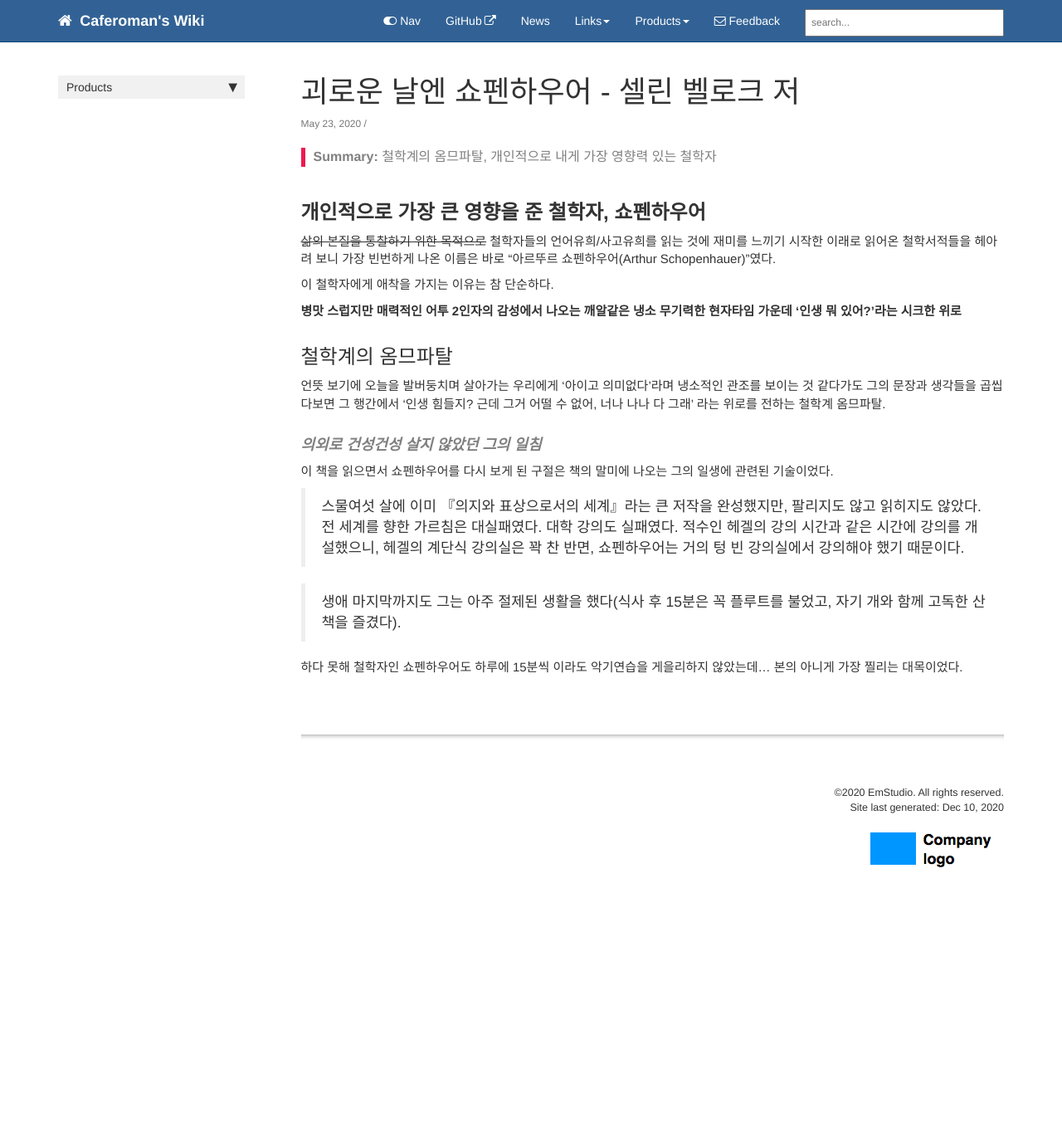
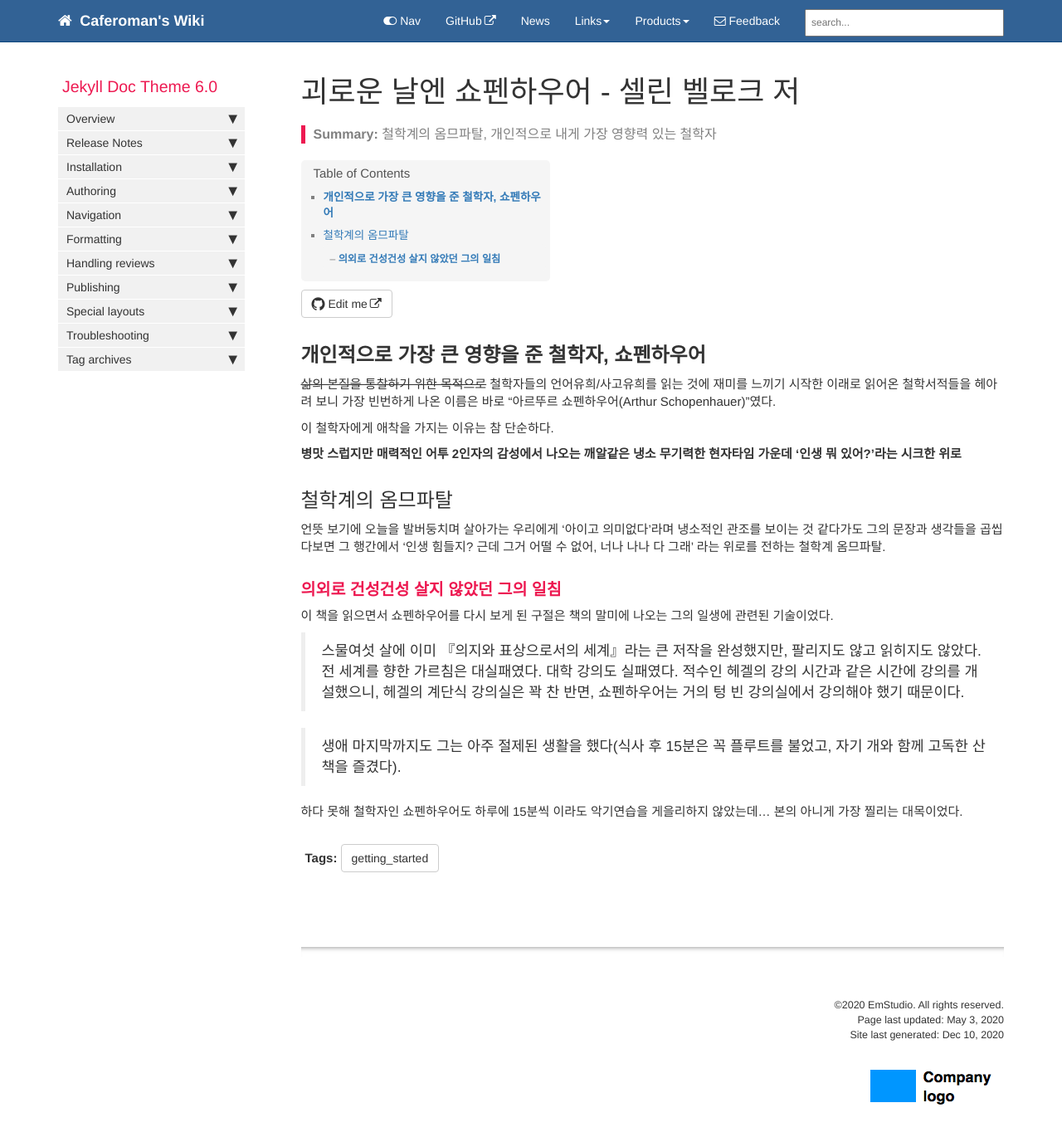
Before and after one commit to caferoman/caferoman.github.io, a Jekyll site: the page built from pages/books/2020-05-23-book-review-schopenhauer.md, in a window 1280 px wide and 1400 px high. Shown: the top 1370 px of the window at 83% size. Built offline with Jekyll 4.4.1, drawn with Linux system fonts in a browser that asks for light colours; comment, search, counter and statistics services are not loaded.

Commit message:
1st booklog update

```diff
--- a/_posts/2020-05-23-book-review-schopenhauer.md
+++ b/pages/books/2020-05-23-book-review-schopenhauer.md
@@ -1,8 +1,12 @@
 ---
 title:  "괴로운 날엔 쇼펜하우어 - 셀린 벨로크 저"
-published: true
+tags: [getting_started]
+last_updated: May 3, 2020
+keywords: book, book review, schopenhauer, philosophy
+summary: "철학계의 옴므파탈, 개인적으로 내게 가장 영향력 있는 철학자"
+sidebar: mydoc_sidebar
 permalink: book-review-schopenhauer.html
-summary: "철학계의 옴므파탈, 개인적으로 내게 가장 영향력 있는 철학자"
+folder: books
 image: images/br001.jfif
 ---
 
@@ -20,7 +24,7 @@ image: images/br001.jfif
 
 언뜻 보기에 오늘을 발버둥치며 살아가는 우리에게 '아이고 의미없다'라며 냉소적인 관조를 보이는 것 같다가도 그의 문장과 생각들을 곱씹다보면 그 행간에서 '인생 힘들지? 근데 그거 어떨 수 없어, 너나 나나 다 그래' 라는 위로를 전하는 철학계 옴므파탈.
 
-#### **의외로 건성건성 살지 않았던 그의 일침**
+### **의외로 건성건성 살지 않았던 그의 일침**
 
 이 책을 읽으면서 쇼펜하우어를 다시 보게 된 구절은 책의 말미에 나오는 그의 일생에 관련된 기술이었다.
 
@@ -30,5 +34,3 @@ image: images/br001.jfif
 
 하다 못해 철학자인 쇼펜하우어도 하루에 15분씩 이라도 악기연습을 게을리하지 않았는데...
 본의 아니게 가장 찔리는 대목이었다.
-
-{% include links.html %}
```
